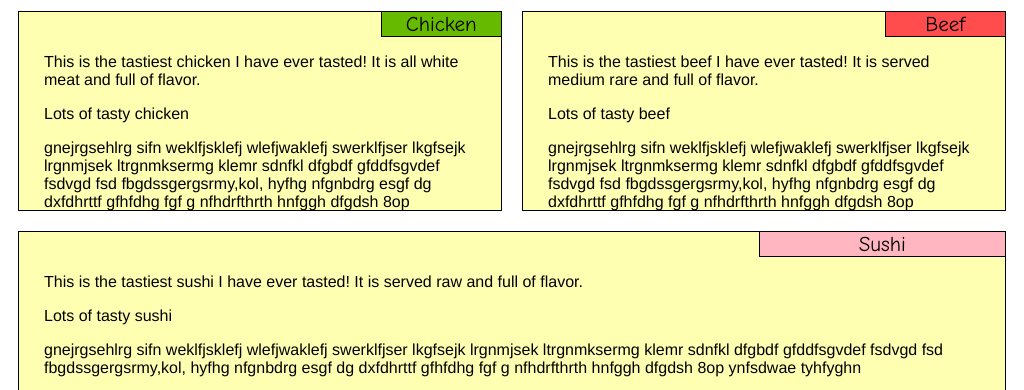
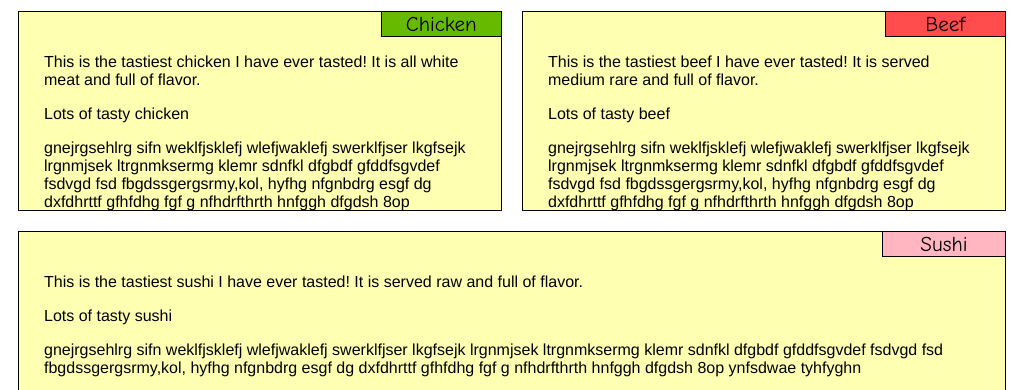
Before and after one commit to srodens/jhu-ajax, a plain HTML site: page Module2-solution/index.html in a window 1024 px wide. Shown: the part 79-469 px from the top of the page. Drawn offline with Linux system fonts and the light colour scheme.

Commit message:
some last formatting changes

```diff
--- a/Module2-solution/css/module2.css
+++ b/Module2-solution/css/module2.css
@@ -12,11 +12,11 @@ h1.normal-heading {
   padding: 25px;
   height: 200px;
   overflow-y:hidden;
+  overflow-x: hidden;
   margin: 10px;
   font-family: Helvetica;
   border: 1px solid black;
   position: relative;
-
 
 }
 .section:hover{
@@ -107,6 +107,9 @@ h1.mobile-heading{
   .mobile-heading{
     display: none;
   }
+  #sushiTitle.foodTitle{
+    width: 12.5%;
+  }
 
   .col-md-1, .col-md-2, .col-md-3, .col-md-4, .col-md-5, .col-md-6, .col-md-7, .col-md-8, .col-md-9, .col-md-10, .col-md-11, .col-md-12 {
     float: left;
@@ -161,13 +164,8 @@ h1.mobile-heading{
  #beefTitle:after{
    content: " comes from a cow. Ours is USDA Choice/Prime.";
  }
-    .section {
 
-
-
-    }
  .foodTitle{
-
   position: absolute;
   border-bottom: 1px solid black;
   border-left: none;
@@ -178,7 +176,6 @@ h1.mobile-heading{
   z-index: 1;
   line-height: 21px;
 
-
 }
 .section:hover{
   overflow-y: auto;
@@ -187,10 +184,7 @@ h1.mobile-heading{
 }
 .content{
   position: absolute;
-
   z-index: 2;
-
-
 
 }
 .normal-heading{
```
Also changed, not shown: Module2-solution/index.html (+4 -2 lines). Lines whose indentation alone changed are shown as unchanged.
